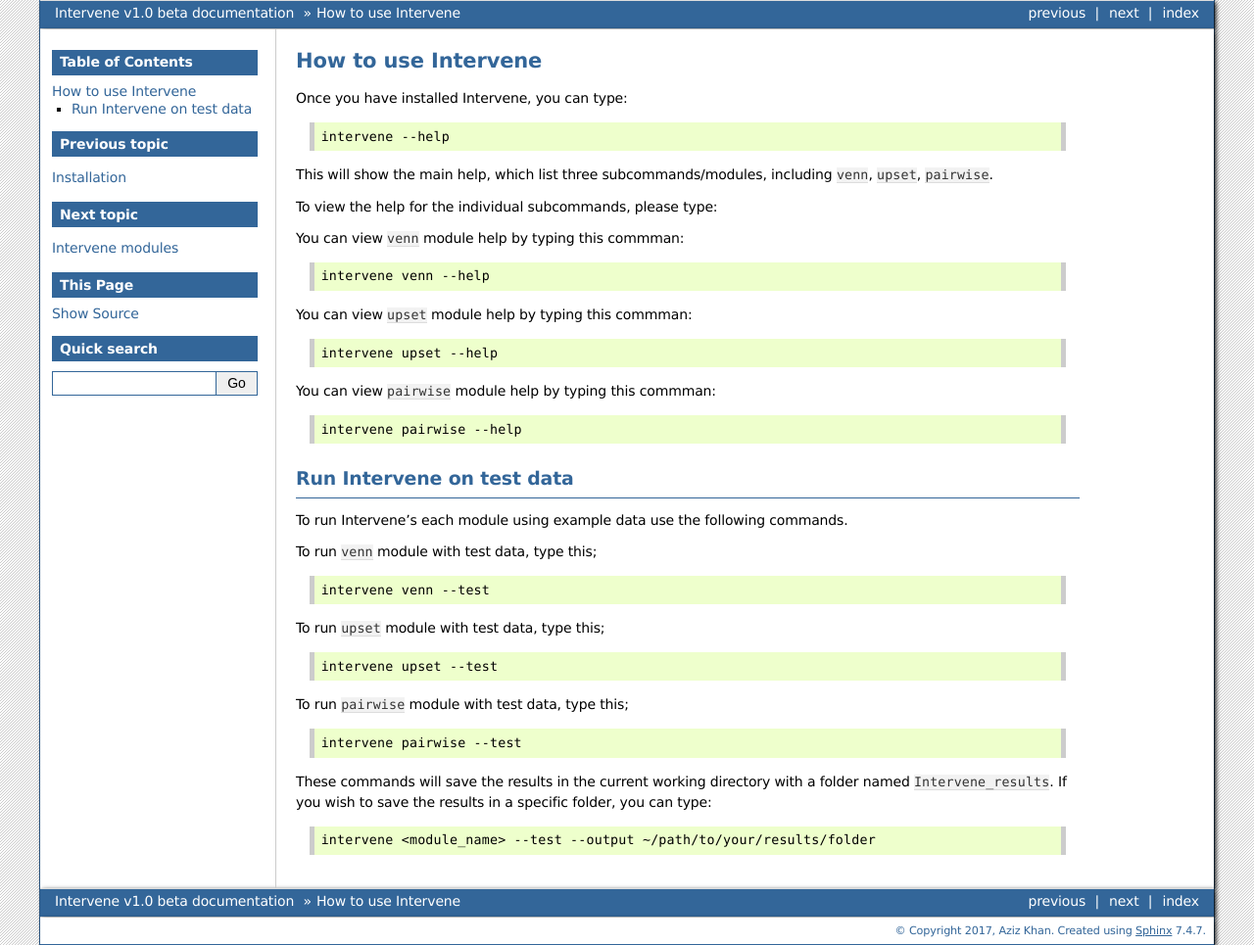
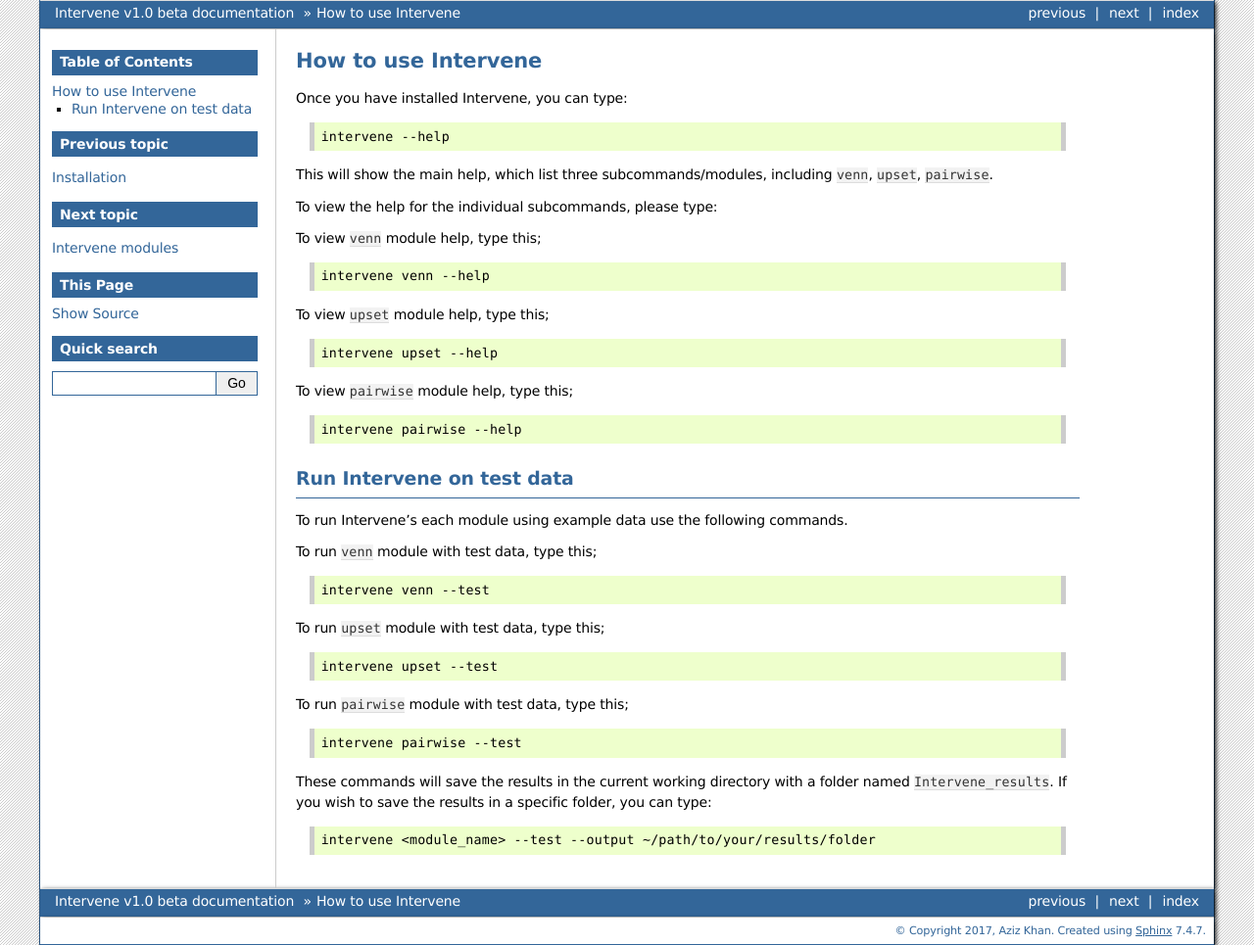
Before and after one commit to asntech/intervene, a Sphinx documentation site: the page built from docs/how_to_use.rst, in a window 1280 px wide. Shown: the whole page at 98% size. Built offline with Sphinx 7.4.7, drawn with Linux system fonts in a browser that asks for light colours.

Commit message:
Initial commit

```diff
--- a/docs/how_to_use.rst
+++ b/docs/how_to_use.rst
@@ -12,19 +12,19 @@
 
 To view the help for the individual subcommands, please type:
 
-You can view ``venn`` module help by typing this commman:
+To view ``venn`` module help, type this;
 
 .. code-block:: bash
 
 	intervene venn --help
 
-You can view ``upset`` module help by typing this commman:
+To view ``upset`` module help, type this;
 
 .. code-block:: bash
 
 	intervene upset --help
 
-You can view ``pairwise`` module help by typing this commman:
+To view ``pairwise`` module help, type this;
 
 .. code-block:: bash
 
```
